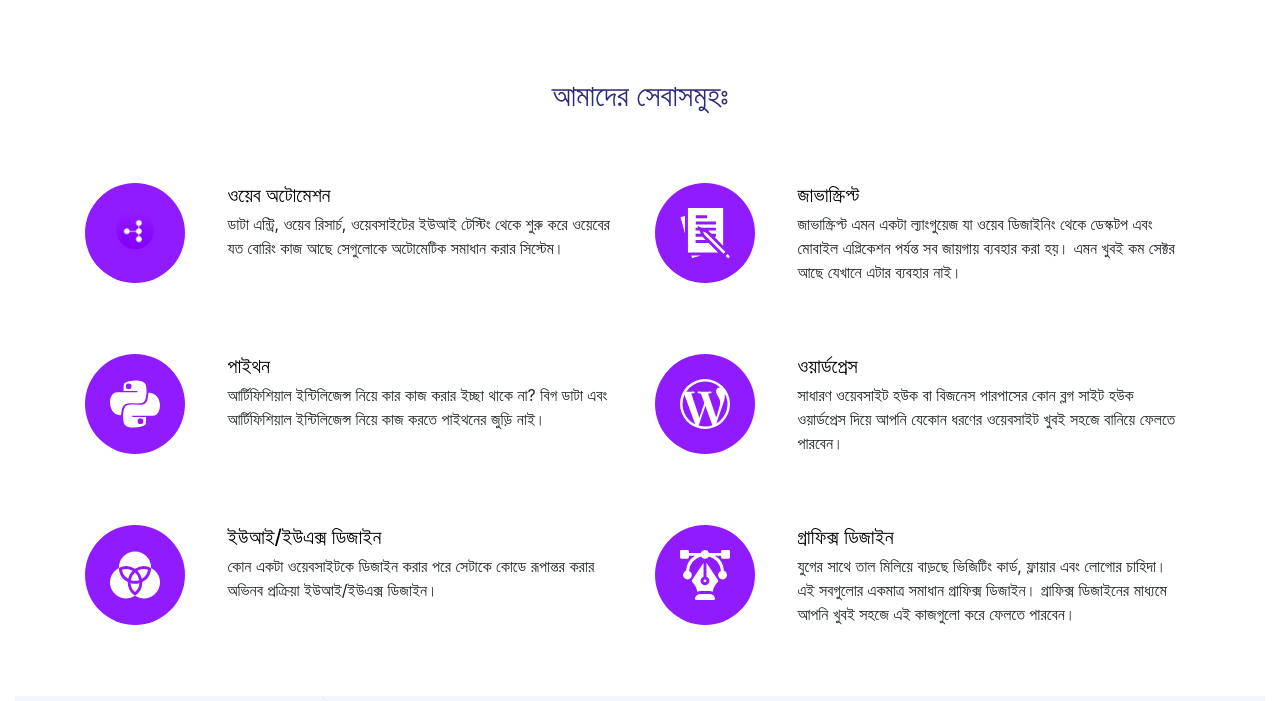
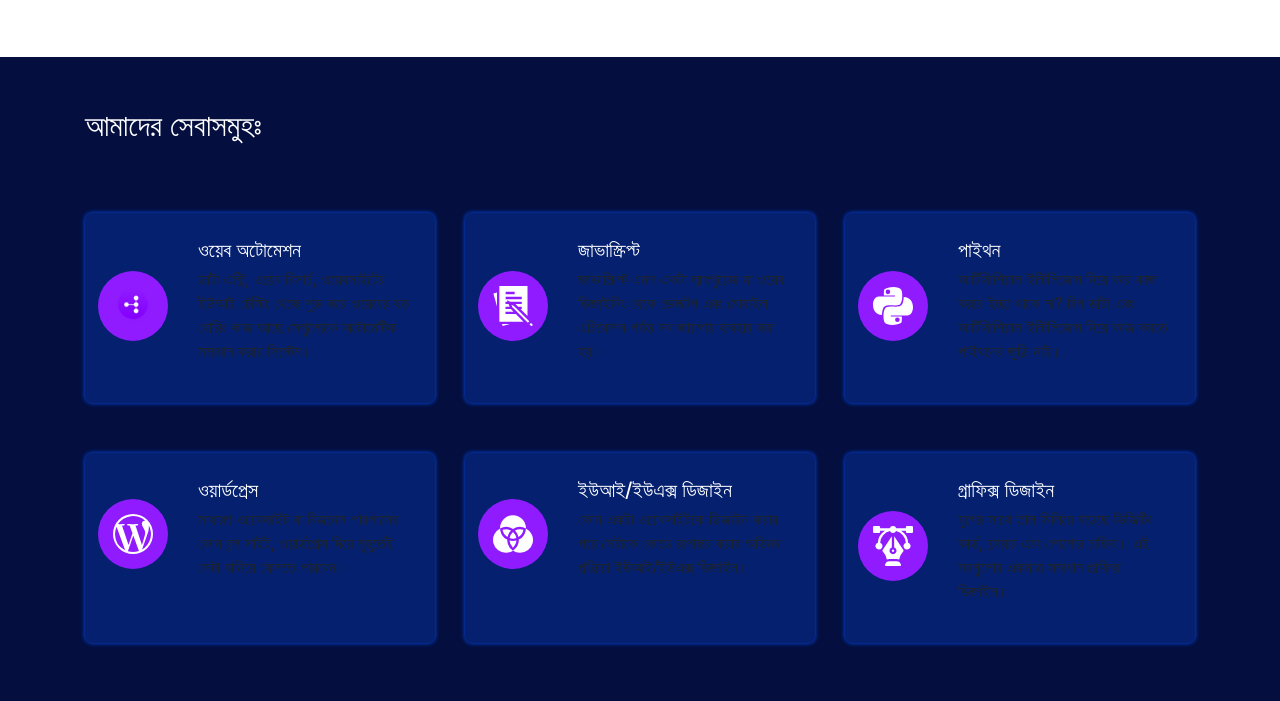
Before and after one commit to dataautomators-academy/homepage, a website built with Parcel: page src/index.html in a window 1280 px wide. Shown: the part 1146-1847 px from the top of the page. Built offline with nearby package versions, Linux system fonts and the light colour scheme.

Commit message:
refactor(service): update service section layout

```diff
--- a/src/assets/sass/_services.scss
+++ b/src/assets/sass/_services.scss
@@ -1,28 +1,62 @@
+body > main > section.services > div > div:nth-child(1) > div > h3 {
+  color: $color-white;
+}
 .services {
+  padding: 2rem 0;
+  padding-top: 3rem;
   margin-top: 60px;
+  background: $color-bg;
+  .flex__container {
+    display: flex;
+    width: 100%;
+    align-items: center;
+    justify-content: center;
+    max-width: 100%;
+  }
 
   .service {
-    margin-bottom: 60px;
+    margin-bottom: 5rem;
+    background: #04206f;
+    padding: 1.3rem;
+    min-height: 19rem;
+    box-shadow: 0 0 0.4rem #0352ff;
+    cursor: all-scroll;
+    border-top: 2px solid transparent;
+    border-radius: 7px;
+    transition: border 0.2s linear;
+    &:hover {
+      border-color: $color-primary;
+    }
+
     &__img {
-      height: 10rem;
-      width: 10rem;
+      height: 7rem;
+      width: 7rem;
       background-color: $color-primary;
       border-radius: 50%;
       display: inline-block;
       &--item {
         width: 100%;
         height: 100%;
-        padding: 2.5rem;
+        padding: 1.5rem;
       }
     }
 
+    &__content {
+      padding: 1rem 0;
+    }
+
     &__title {
-      color: $color-black;
+      color: $color-white;
       font-size: 2rem;
     }
     &__paragraph {
       font-size: 1.6rem;
       padding-right: 1rem;
+      transition: color 0.2s linear;
+    }
+
+    &:hover .service__paragraph {
+      color: #d2d2d2;
     }
   }
 }
--- a/src/index.html
+++ b/src/index.html
@@ -101,15 +101,15 @@
       <section class="services">
         <div class="container">
           <div class="row">
-            <div class="col-md-12 text-center">
+            <div class="col-md-12">
               <h3 class="section__title">আমাদের সেবাসমুহঃ</h3>
             </div>
           </div>
           <div class="row">
-            <div class="col-md-6 col-sm-12">
+            <div class="col-md-4">
               <div class="service">
                 <div class="row">
-                  <div class="col-lg-3 col-md-4 col-sm-3">
+                  <div class="col-lg-3 col-md-4 col-sm-3 flex__container">
                     <div class="service__img">
                       <img
                         class="service__img--item"
@@ -131,10 +131,10 @@
                 </div>
               </div>
             </div>
-            <div class="col-md-6 col-sm-12">
+            <div class="col-md-4">
               <div class="service">
                 <div class="row">
-                  <div class="col-lg-3 col-md-4 col-sm-3">
+                  <div class="col-lg-3 col-md-4 col-sm-3 flex__container">
                     <div class="service__img">
                       <img
                         class="service__img--item"
@@ -149,19 +149,17 @@
                       <p class="service__paragraph">
                         জাভাস্ক্রিপ্ট এমন একটা ল্যাংগুয়েজ যা ওয়েব ডিজাইনিং থেকে
                         ডেস্কটপ এবং মোবাইল এপ্লিকেশন পর্যন্ত সব জায়গায় ব্যবহার
-                        করা হয়। এমন খুবই কম সেক্টর আছে যেখানে এটার ব্যবহার নাই।
+                        করা হয়।
                       </p>
                     </div>
                   </div>
                 </div>
               </div>
             </div>
-          </div>
-          <div class="row">
-            <div class="col-md-6 col-sm-12">
+            <div class="col-md-4">
               <div class="service">
                 <div class="row">
-                  <div class="col-lg-3 col-md-4 col-sm-3">
+                  <div class="col-lg-3 col-md-4 col-sm-3 flex__container">
                     <div class="service__img">
                       <img
                         class="service__img--item"
@@ -183,10 +181,12 @@
                 </div>
               </div>
             </div>
-            <div class="col-md-6 col-sm-12">
+          </div>
+          <div class="row">
+            <div class="col-md-4">
               <div class="service">
                 <div class="row">
-                  <div class="col-lg-3 col-md-4 col-sm-3">
+                  <div class="col-lg-3 col-md-4 col-sm-3 flex__container">
                     <div class="service__img">
                       <img
                         class="service__img--item"
@@ -199,21 +199,18 @@
                     <div class="service__content">
                       <h6 class="service__title">ওয়ার্ডপ্রেস</h6>
                       <p class="service__paragraph">
-                        সাধারণ ওয়েবসাইট হউক বা বিজনেস পারপাসের কোন ব্লগ সাইট হউক
-                        ওয়ার্ডপ্রেস দিয়ে আপনি যেকোন ধরণের ওয়েবসাইট খুবই সহজে
-                        বানিয়ে ফেলতে পারবেন।
+                        সাধারণ ওয়েবসাইট বা বিজনেস পারপাসের কোন ব্লগ সাইট,
+                        ওয়ার্ডপ্রেস দিয়ে মূহুর্তেই সেটা বানিয়ে ফেলতে পারবেন।
                       </p>
                     </div>
                   </div>
                 </div>
               </div>
             </div>
-          </div>
-          <div class="row">
-            <div class="col-md-6 col-sm-12">
+            <div class="col-md-4">
               <div class="service">
                 <div class="row">
-                  <div class="col-lg-3 col-md-4 col-sm-3">
+                  <div class="col-lg-3 col-md-4 col-sm-3 flex__container">
                     <div class="service__img">
                       <img
                         class="service__img--item"
@@ -234,10 +231,10 @@
                 </div>
               </div>
             </div>
-            <div class="col-md-6 col-sm-12">
+            <div class="col-md-4">
               <div class="service">
                 <div class="row">
-                  <div class="col-lg-3 col-md-4 col-sm-3">
+                  <div class="col-lg-3 col-md-4 col-sm-3 flex__container">
                     <div class="service__img">
                       <img
                         class="service__img--item"
@@ -252,8 +249,7 @@
                       <p class="service__paragraph">
                         যুগের সাথে তাল মিলিয়ে বাড়ছে ভিজিটিং কার্ড, ফ্লায়ার এবং
                         লোগোর চাহিদা। এই সবগুলোর একমাত্র সমাধান গ্রাফিক্স
-                        ডিজাইন। গ্রাফিক্স ডিজাইনের মাধ্যমে আপনি খুবই সহজে এই
-                        কাজগুলো করে ফেলতে পারবেন।
+                        ডিজাইন।
                       </p>
                     </div>
                   </div>
@@ -304,13 +300,13 @@
       <section class="about">
         <div class="container">
           <div class="row">
-            <div class="col-md-12 text-center">
+            <div class="col-md-12">
               <h3 class="section__title">আমাদের সম্পর্কে কিছু কথাঃ</h3>
             </div>
           </div>
           <div class="row">
             <div
-              class="col-md-12 text-center"
+              class="col-md-12"
               style="
                 background: #911bff;
                 color: #fff;
@@ -328,7 +324,7 @@
       <section class="contact">
         <div class="container">
           <div class="row">
-            <div class="col-md-12 text-center">
+            <div class="col-md-12">
               <h3 class="section__title">আমাদের সাথে যোগাযোগ করুনঃ</h3>
             </div>
           </div>
```
